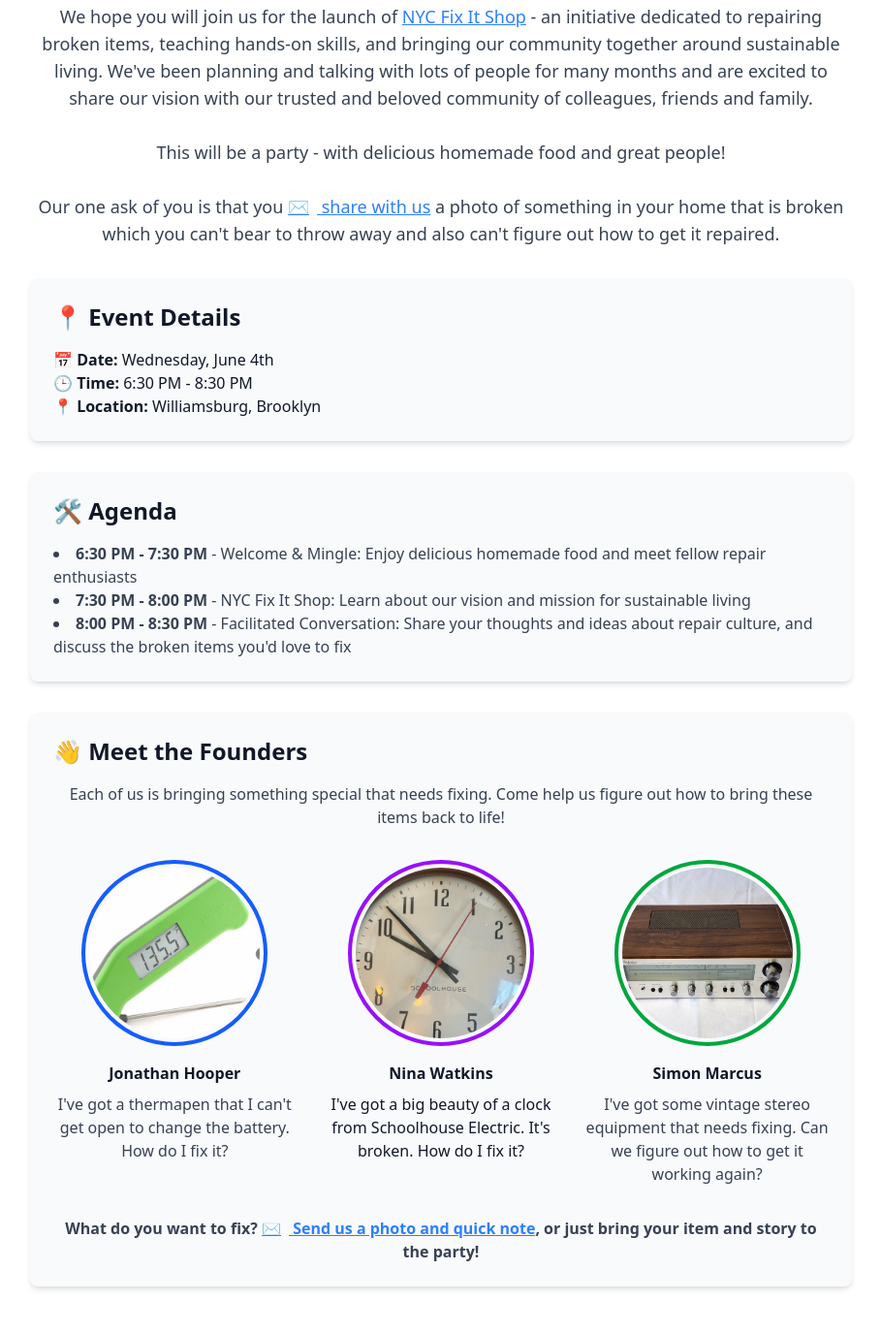
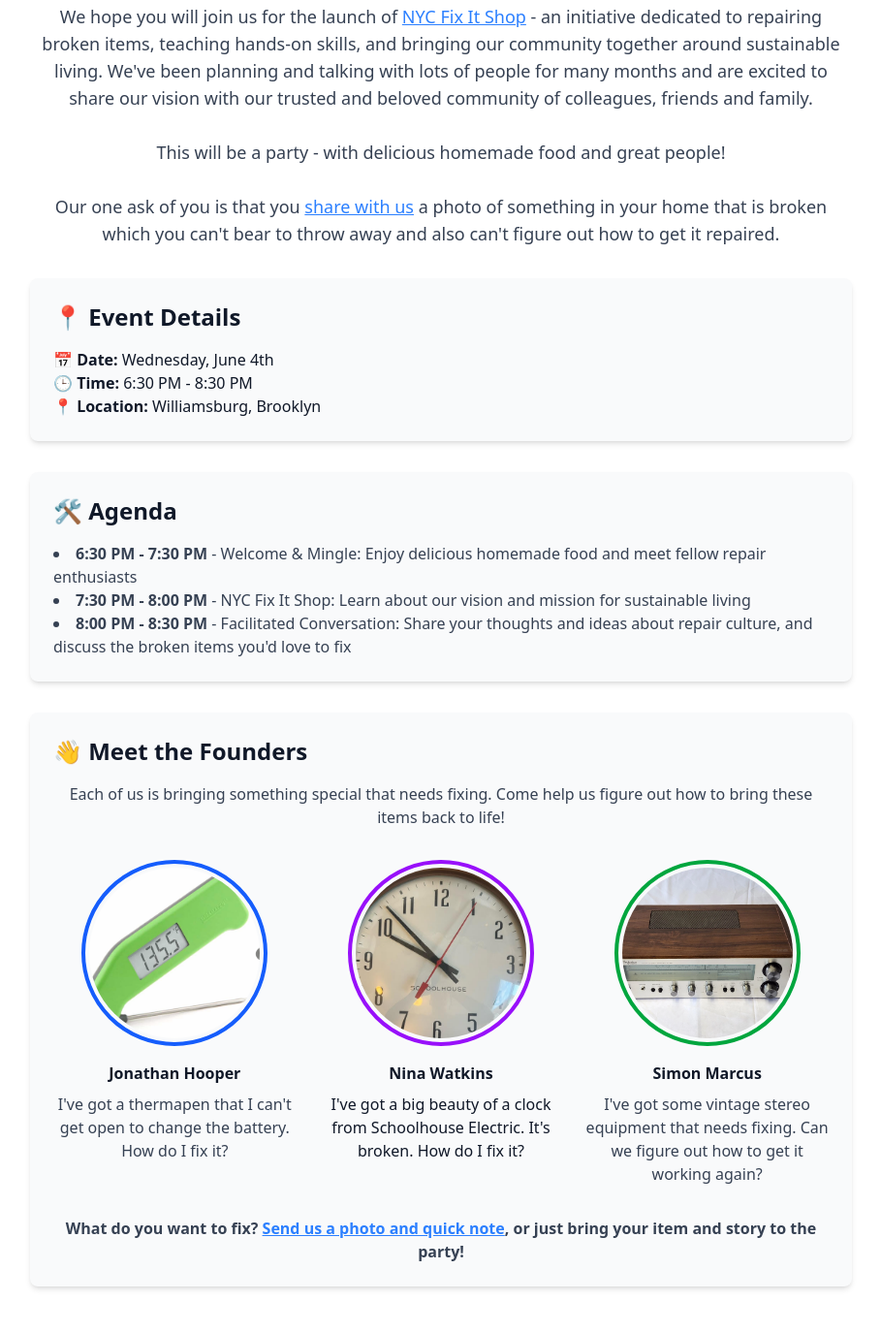
Before and after one commit to jonathan-hooper-osf/nycfixitshop.org, a website: page site/events.html in a window 1280 px wide. Shown: the part 185-1560 px from the top of the page at 97% size, without its empty margins (185-1094 px from the left). Drawn offline with Linux system fonts and the light colour scheme.

Commit message:
no emjois

```diff
--- a/site/events.html
+++ b/site/events.html
@@ -39,7 +39,7 @@
         We hope you will join us for the launch of <a href="https://nycfixitshop.org" class="text-blue-500 underline">NYC Fix It Shop</a> - an initiative dedicated to repairing broken items, teaching hands-on skills, and bringing our community together around sustainable living.  We've been planning and talking with lots of people for many months and are excited to share our vision with our trusted and beloved community of colleagues, friends and family.
 <br><br>
         This will be a party - with delicious homemade food and great people! <br><br>
-        Our one ask of you is that you <a href="mailto:nycfixitshop@gmail.com" class="text-blue-500 underline"><span class="mr-2">✉️</span> share with us</a> a photo of something in your home that is broken which you can't bear to throw away and also can't figure out how to get it repaired.
+        Our one ask of you is that you <a href="mailto:nycfixitshop@gmail.com" class="text-blue-500 underline">share with us</a> a photo of something in your home that is broken which you can't bear to throw away and also can't figure out how to get it repaired.
       </p>
 
       <div class="bg-gray-50 p-6 rounded-lg shadow-md text-left">
@@ -84,7 +84,7 @@
             <p class="text-gray-700">I've got some vintage stereo equipment that needs fixing. Can we figure out how to get it working again?</p>
           </div>
         </div>
-        <p class="text-center text-gray-700 mt-8 font-bold">What do you want to fix? <a href="mailto:nycfixitshop@gmail.com" class="text-blue-500 underline"><span class="mr-2">✉️</span> Send us a photo and quick note</a>, or just bring your item and story to the party!</p>
+        <p class="text-center text-gray-700 mt-8 font-bold">What do you want to fix? <a href="mailto:nycfixitshop@gmail.com" class="text-blue-500 underline">Send us a photo and quick note</a>, or just bring your item and story to the party!</p>
       </div>
 
       <p class="mt-16"><a href="https://stats.sender.net/forms/e0R225/view" class="px-6 py-3 bg-black text-white rounded-lg mulish-700"><span class="mr-4">✉️</span>Sign up to our email list</a></a></p>
```
